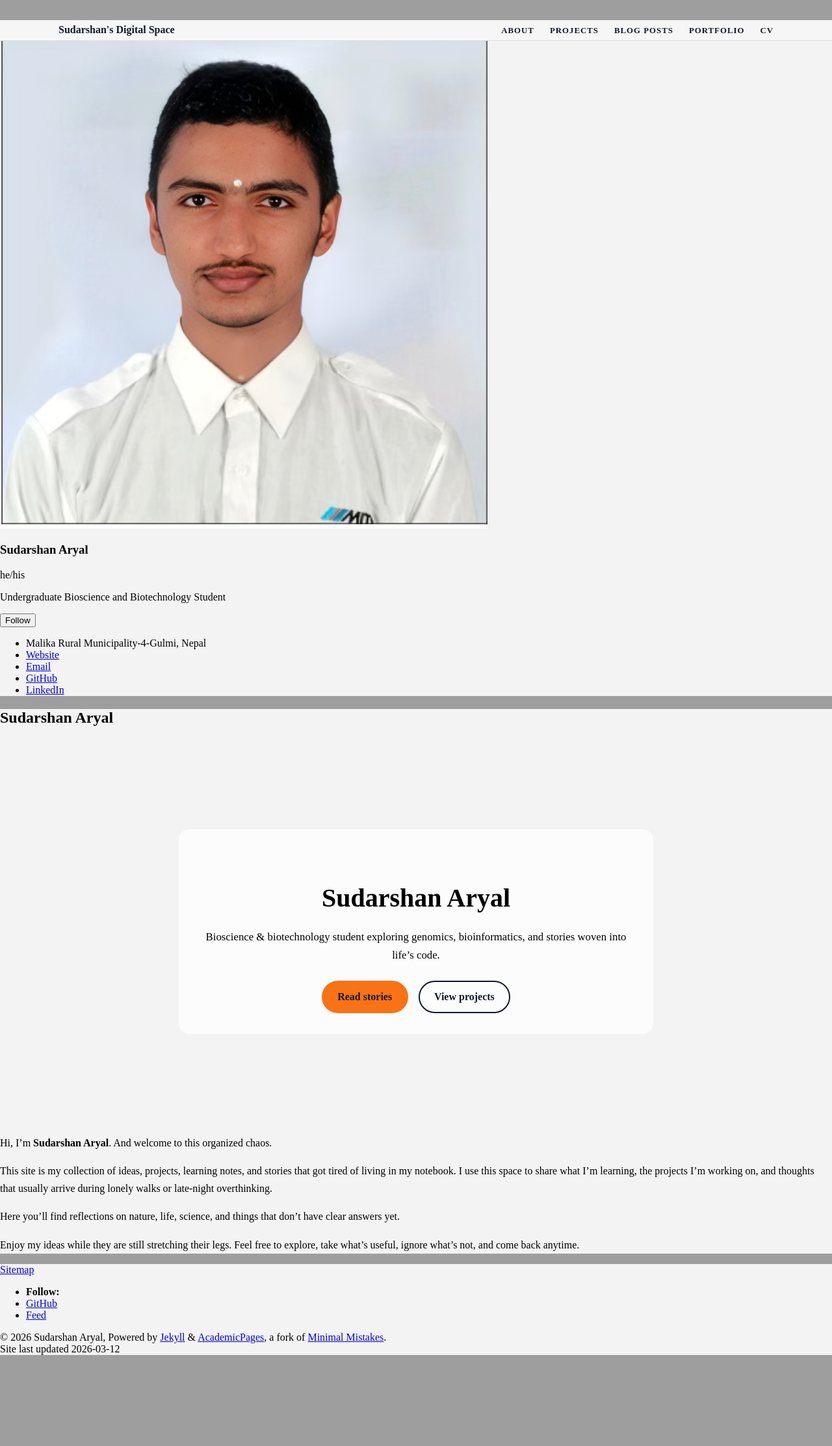
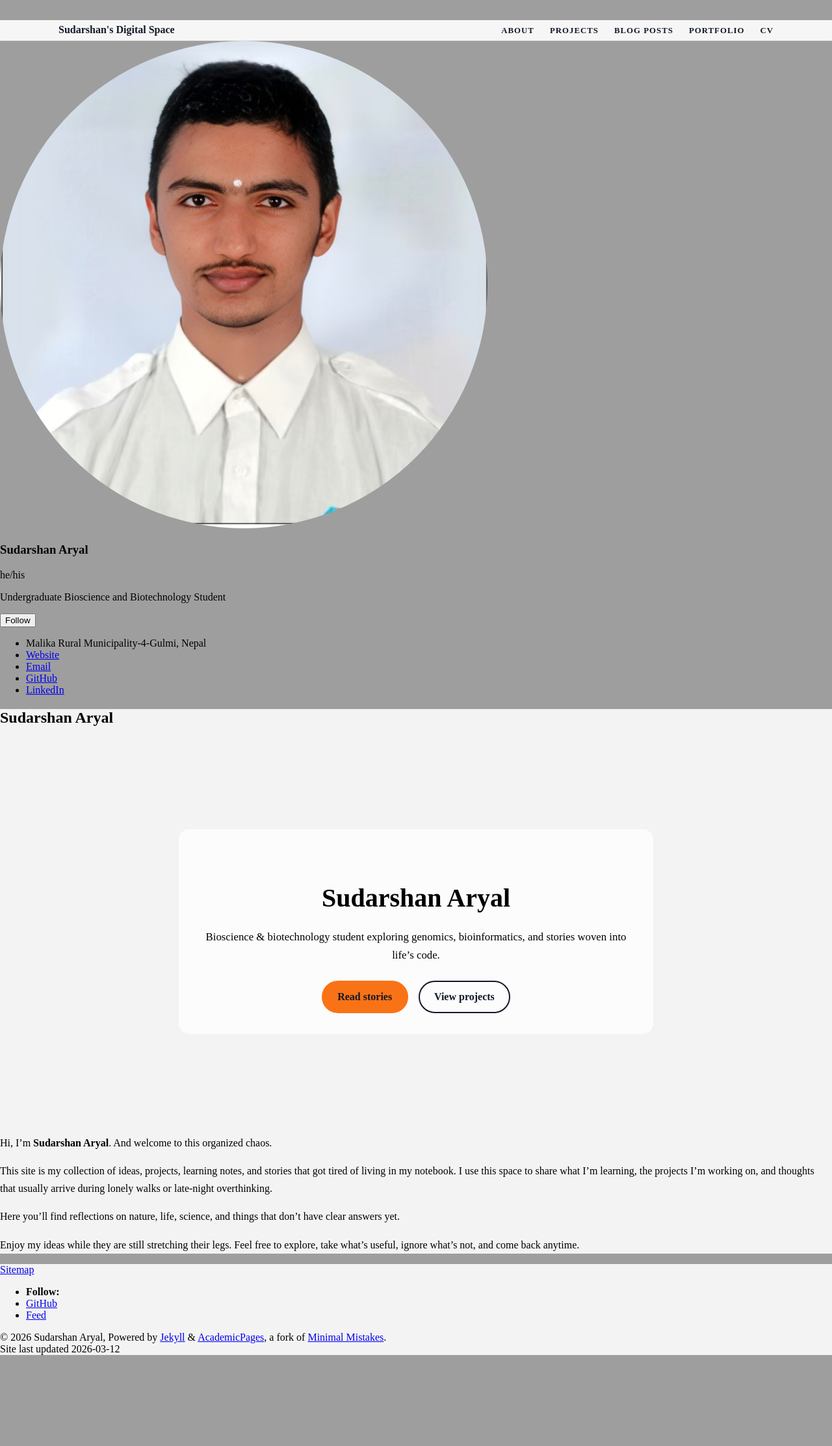
Before and after one commit to Sudu-09-Nep/sudu.github.io, a Jekyll site: the page built from _pages/about.md, in a window 1280 px wide. Shown: the whole page at 65% size. Built offline with Jekyll 4.4.1, drawn with Linux system fonts in a browser that asks for light colours; a script bundle is joined from its source files by our own code; library files that are not in the unit come from our copies.

Commit message:
Update main.css

```diff
--- a/assets/css/main.css
+++ b/assets/css/main.css
@@ -8,7 +8,6 @@ body {
 
 /* Light overlay so header, sidebar, and content stay readable */
 .masthead,
-.sidebar,
 .page,
 .page__footer {
   background-color: rgba(255, 255, 255, 0.88);
@@ -128,3 +127,7 @@ body {
   font-size: 1rem;
   line-height: 1.7;
 }
+
+.author__avatar img {
+  border-radius: 50%;
+}
```
